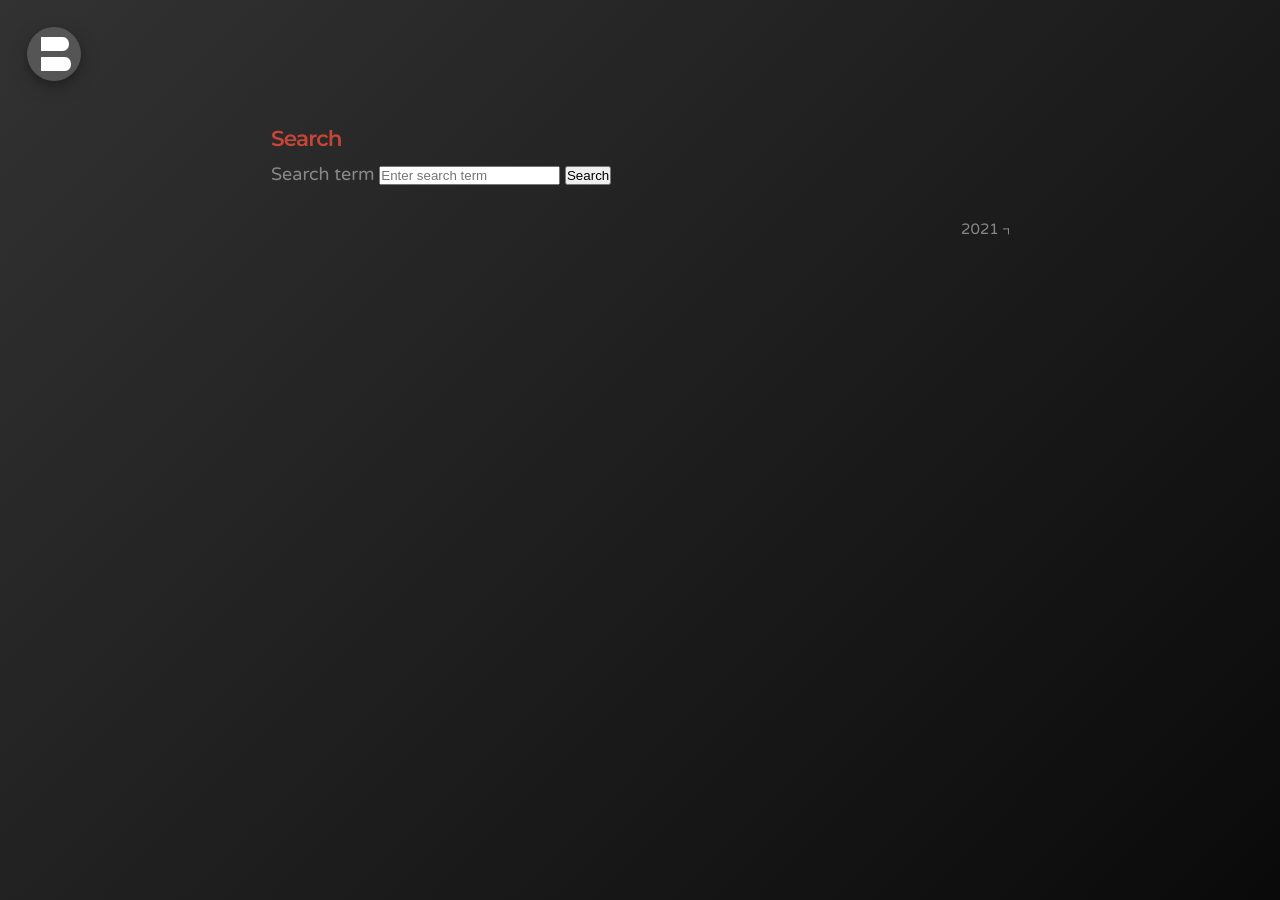
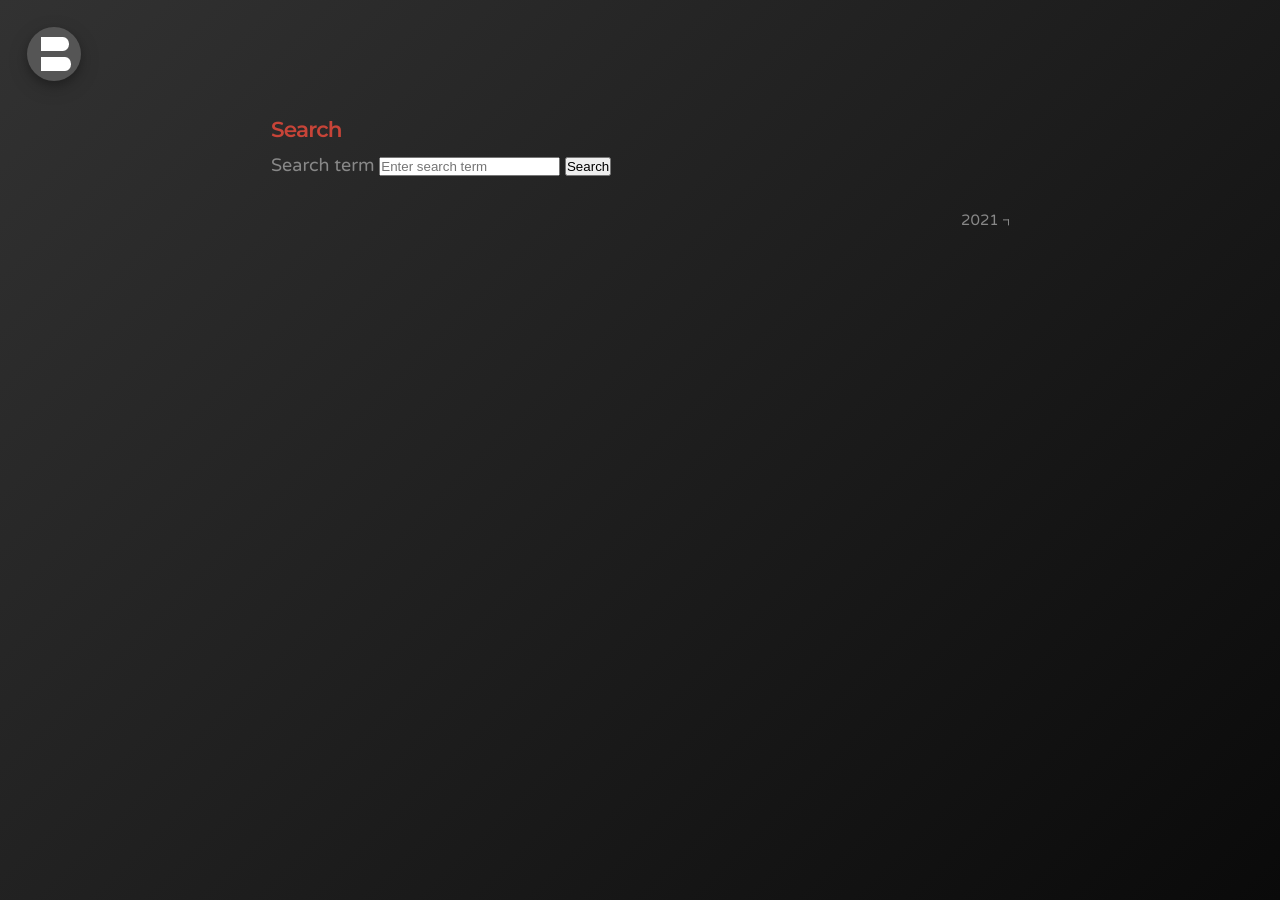
Before and after one commit to bonina/bonina.github.io, a Jekyll site: the page built from search/index.html, in a window 1280 px wide. Built offline with Jekyll 4.4.1, drawn with Linux system fonts in a browser that asks for light colours; nearby versions of some CDN libraries.

Commit message:
Update index.html

```diff
--- a/search/index.html
+++ b/search/index.html
@@ -4,7 +4,7 @@ title: Search
 search_omit: true
 ---
 
-  <h1 style=padding-top:4rem;>Search</h1>
+  <h1 style=padding-top:3.5rem;>Search</h1>
 
   <!-- Search form -->
   <form method="get" action="/search" data-search-form>
```
